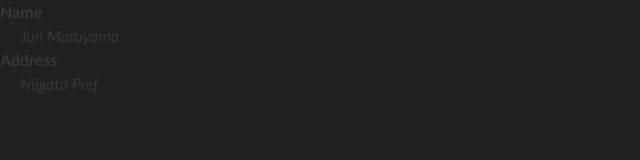
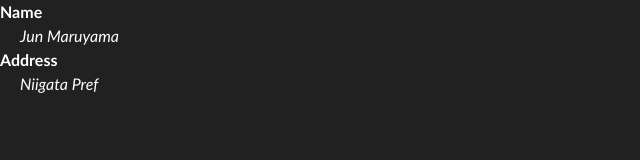
Before and after one commit to JunMaruyama/JunMaruyama.github.io, a plain HTML site: page aboutme.html in a window 1280 px wide. Shown: the whole page, without its empty margins (0-640 px from the left). Drawn offline with Linux system fonts and the light colour scheme.

Commit message:
aboutme.html
テキスト色変更

```diff
--- a/aboutme.html
+++ b/aboutme.html
@@ -11,7 +11,7 @@
     <title>Junmaruyama.github.io</title>
   </head>
   <body>
-    <dl>
+    <dl style="color:#ffffff;font-size:16px;">
       <dt>Name</dt>
       <dd>Jun Maruyama</dt>
       <dt>Address</dt>
```
